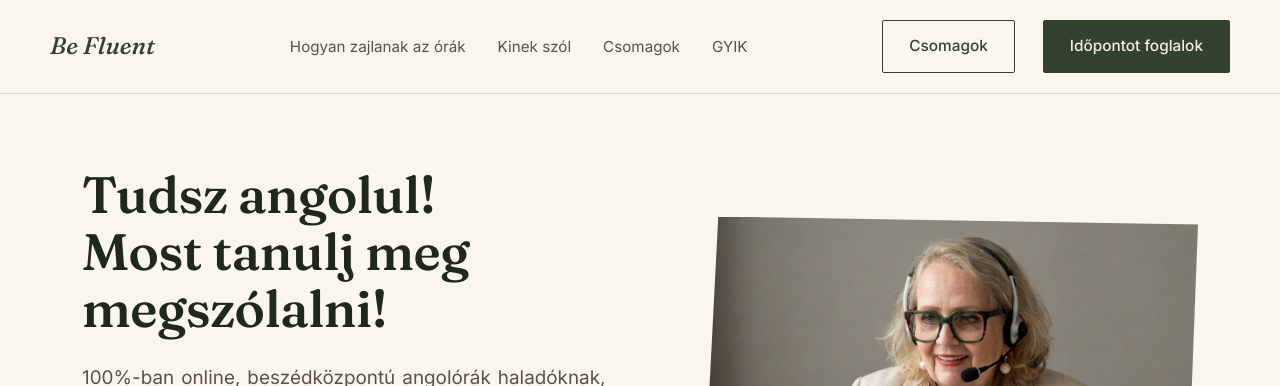
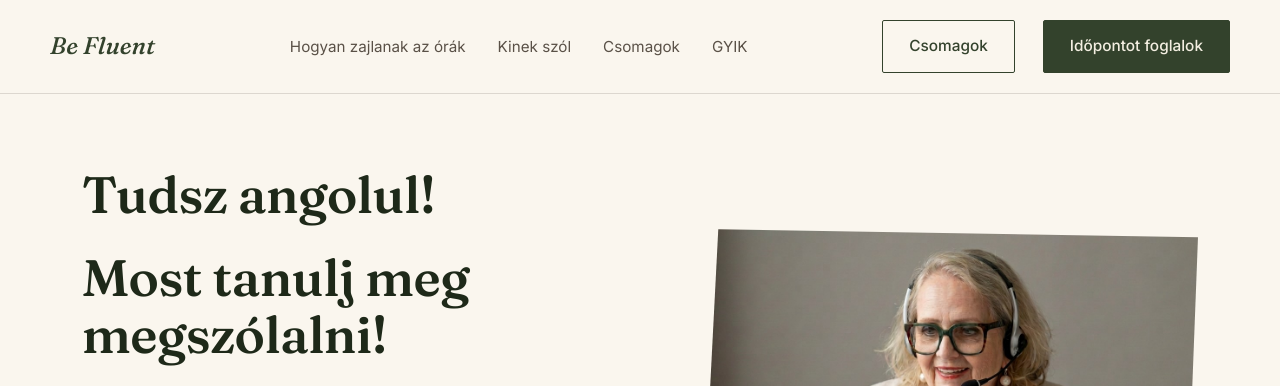
Before and after one commit to InsideTerror/be-fluent-website, a plain HTML site: page index.html in a window 1280 px wide. Shown: the top 386 px of the page. Drawn offline with Linux system fonts and the light colour scheme.

Commit message:
Split hero heading into two separate lines

```diff
--- a/index.html
+++ b/index.html
@@ -706,7 +706,8 @@
   <section class="hero">
     <div class="container hero-grid">
       <div>
-        <h1>Tudsz angolul! Most tanulj meg megszólalni!</h1>
+        <h1>Tudsz angolul!</h1>
+        <h1>Most tanulj meg megszólalni!</h1>
         <p class="lede">100%-ban online, beszédközpontú angolórák haladóknak, akik értik a nyelvet, mégsem beszélnek magabiztosan. Nincs tankönyv, nincs nyelvtani feladatsor, nincs javítás minden mondat után — valódi, személyre szabott beszélgetések vannak, bárhonnan.</p>
         <div class="cta-row">
           <a href="#foglalas" class="btn btn-amber">Első online beszélgetés foglalása</a>
```
